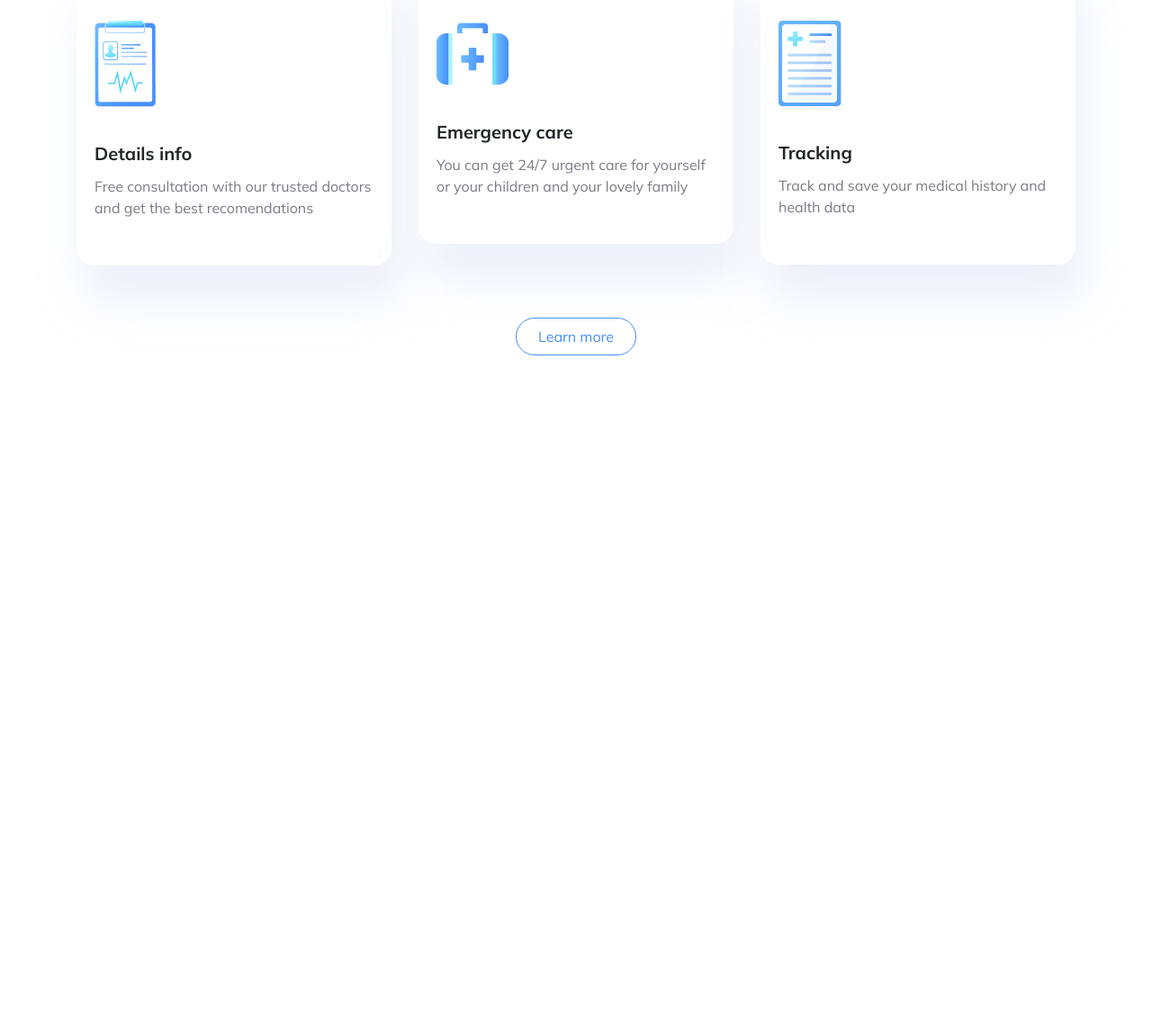
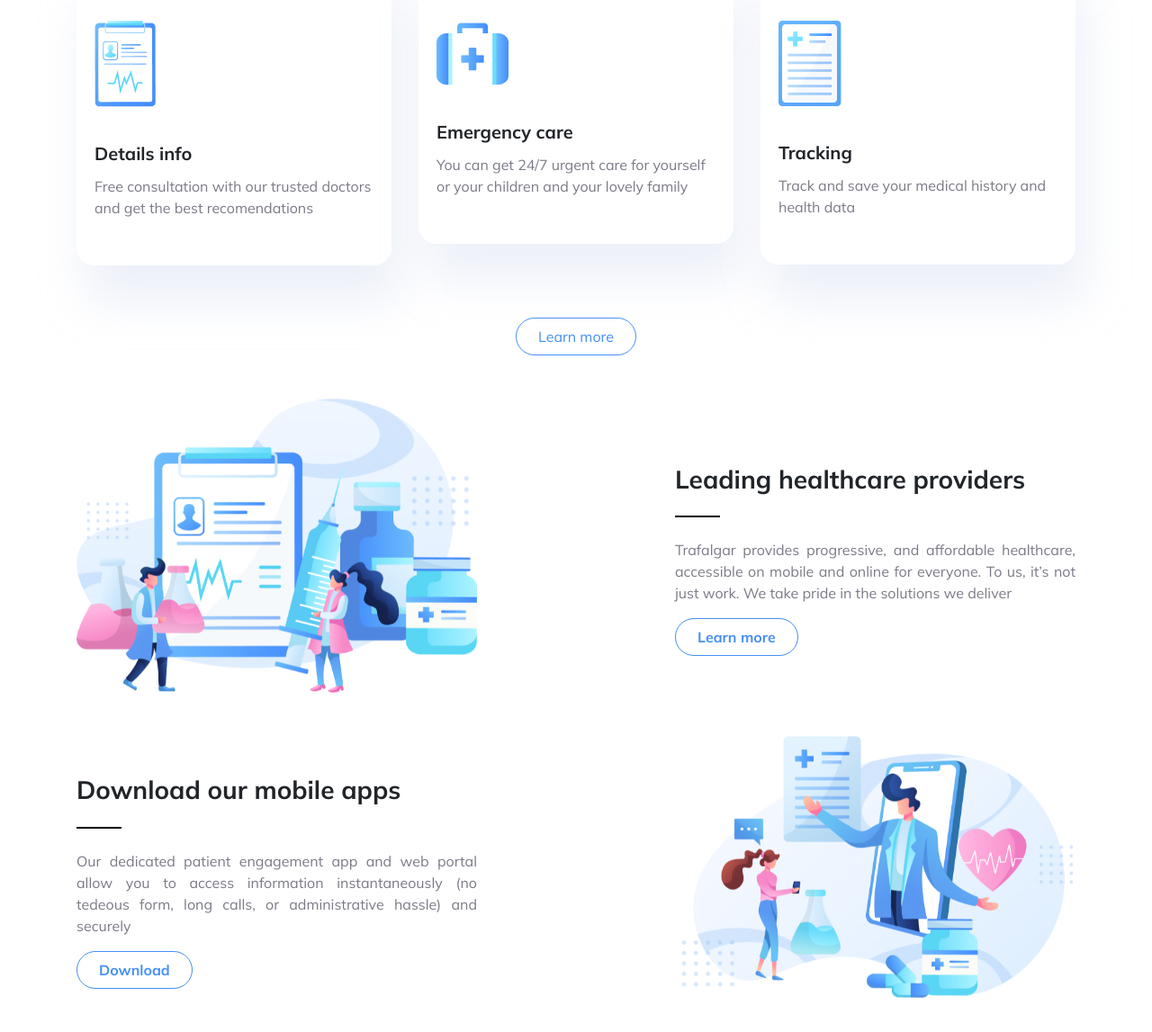
Before and after one commit to birunidev/health-landing-page, a website: page index.html in a window 1280 px wide. Shown: the part 1247-2394 px from the top of the page at 90% size. Before the commit the page ends 1690 px from the top, so only its background shows below. Drawn offline with Linux system fonts and the light colour scheme.

Commit message:
add features

```diff
--- a/index.html
+++ b/index.html
@@ -187,6 +187,63 @@
         </div>
       </section>
       <!-- Our services ends -->
+
+      <!-- Feature section -->
+
+      <!-- Feature 1st -->
+      <div
+        class="row justify-content-between align-items-center my-5 text-center text-md-left"
+      >
+        <div class="col-md-6 col-lg-5">
+          <div class="feature-img">
+            <img src="./assets/section-2-bg.png" class="img-fluid" alt="" />
+          </div>
+        </div>
+        <div class="col-md-6 col-lg-5">
+          <div class="feature-detail">
+            <p class="h3 font-weight-bold">Leading healthcare providers</p>
+            <span class="feature-line"></span>
+            <p class="text-secondary text-justify">
+              Trafalgar provides progressive, and affordable healthcare,
+              accessible on mobile and online for everyone. To us, it’s not just
+              work. We take pride in the solutions we deliver
+            </p>
+            <a
+              href="#"
+              class="btn btn-outline-primary px-4 py-2 font-weight-bold rounded-pill"
+              >Learn more</a
+            >
+          </div>
+        </div>
+      </div>
+
+      <!-- Feature 2nd -->
+      <div
+        class="row justify-content-between align-items-center my-5 flex-md-row-reverse text-center text-md-left"
+      >
+        <div class="col-md-6 col-lg-5">
+          <div class="feature-img">
+            <img src="./assets/section-3-bg.png" class="img-fluid" alt="" />
+          </div>
+        </div>
+        <div class="col-md-6 col-lg-5">
+          <div class="feature-detail">
+            <p class="h3 font-weight-bold">Download our mobile apps</p>
+            <span class="feature-line"></span>
+            <p class="text-secondary text-justify">
+              Our dedicated patient engagement app and web portal allow you to
+              access information instantaneously (no tedeous form, long calls,
+              or administrative hassle) and securely
+            </p>
+            <a
+              href="#"
+              class="btn btn-outline-primary px-4 py-2 font-weight-bold rounded-pill"
+              >Download</a
+            >
+          </div>
+        </div>
+      </div>
+      <!-- Feature section ends -->
     </div>
 
     <!-- Javascript Tags -->
--- a/scss/main.scss
+++ b/scss/main.scss
@@ -75,3 +75,17 @@
     color: $secondary;
   }
 }
+
+.feature-detail {
+  margin-top: 2em;
+}
+.feature-line {
+  display: block;
+  width: 50px;
+  height: 2px;
+  background: black;
+  margin: 1.5em auto;
+  @include tablet {
+    margin: 1.5em 0em;
+  }
+}
```
Also changed, not shown: css/main.css, 1 other file.
